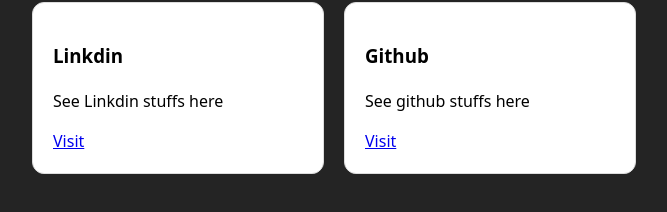
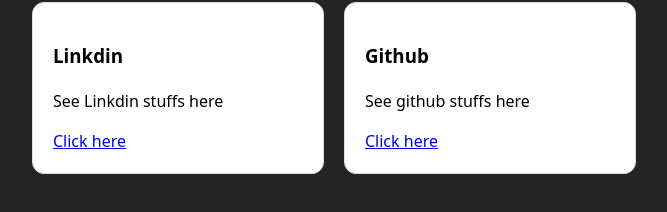
Before and after one commit to Aroop-Singh/aroopsingh.com, a React (Vite) app: page / in a window 1280 px wide. Shown: the part 464-676 px from the top of the page, without its empty margins (16-683 px from the left). Built offline with nearby package versions, Linux system fonts and the light colour scheme.

Commit message:
Idk wtf is happening

```diff
--- a/src/App.jsx
+++ b/src/App.jsx
@@ -57,7 +57,7 @@
             <h3>{q.name}</h3>
             <p>{q.description}</p>
             <a href={q.link} target="_blank" rel="noopener noreferrer">
-              Visit
+              Click here
             </a>
           </div>
         ))}
```
